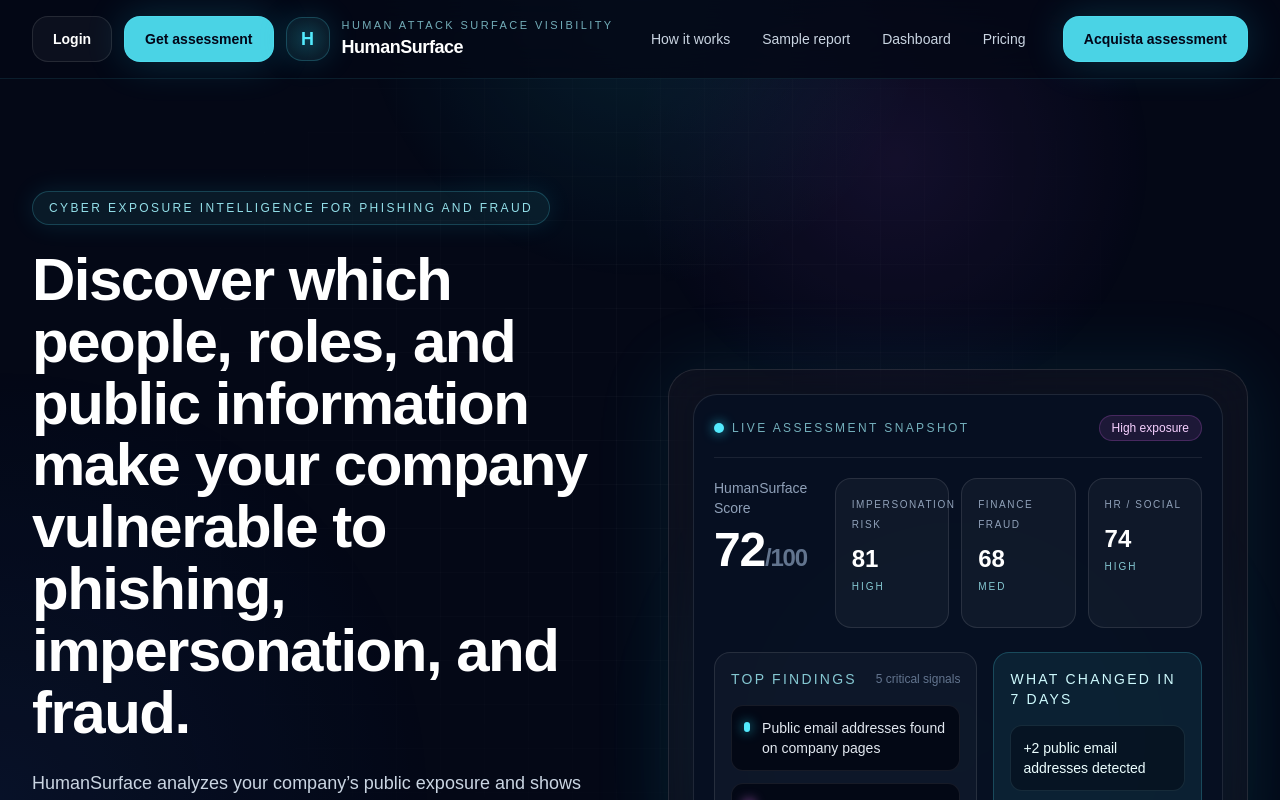
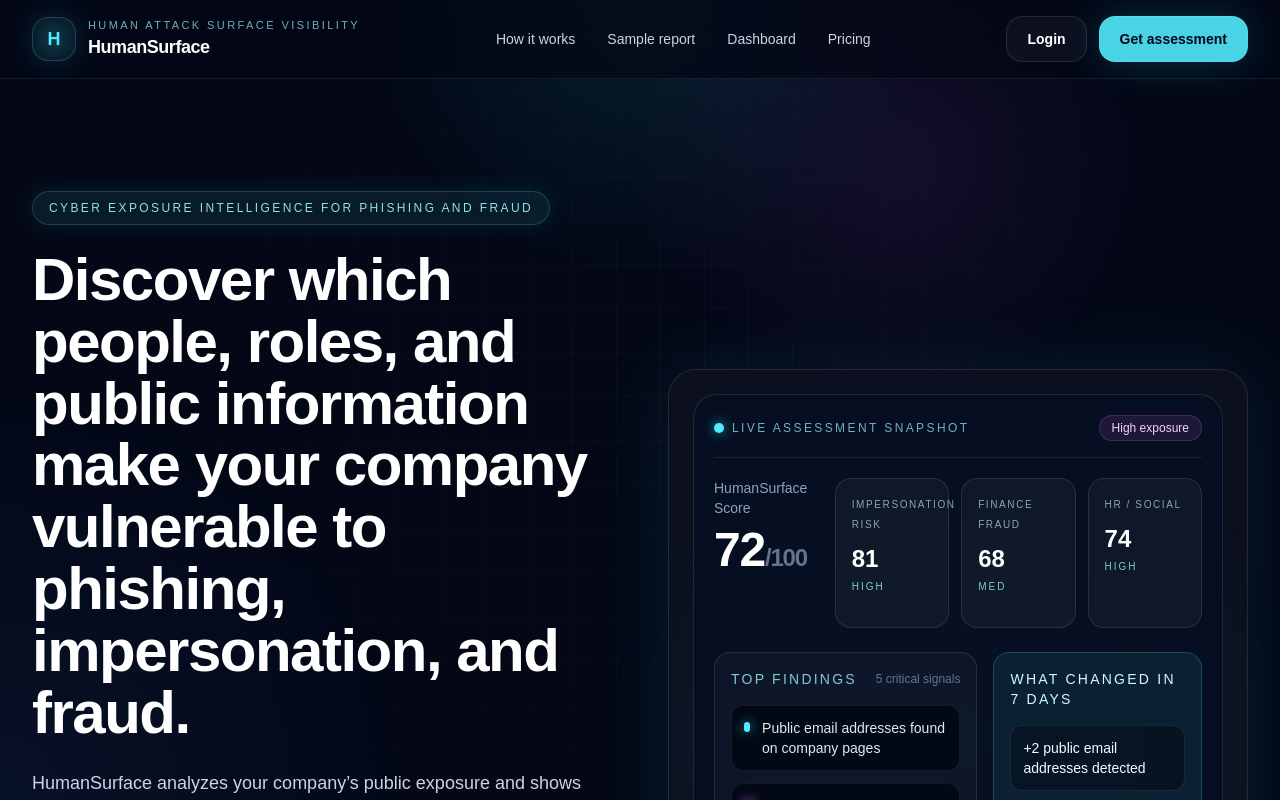
Before and after one commit to enricomaculan-wq/humansurface, a Next.js app: page / in a window 1280 px wide. Shown: the top 800 px of the page. Built offline with nearby package versions, Linux system fonts and the light colour scheme.

Commit message:
Add login placeholder page

```diff
--- a/app/page.tsx
+++ b/app/page.tsx
@@ -631,19 +631,6 @@
       <header className="sticky top-0 z-50 border-b border-cyan-300/10 bg-[#040816]/80 backdrop-blur-xl">
         <div className="mx-auto flex max-w-7xl items-center justify-between px-6 py-4 lg:px-8">
           <div className="flex items-center gap-3">
-            <a
-                href="/login"
-                className="rounded-2xl border border-white/10 bg-white/[0.04] px-5 py-3 text-sm font-semibold text-white transition hover:border-cyan-300/20 hover:bg-cyan-300/[0.08]"
-              >
-                Login
-              </a>
-
-              <a
-                href="/buy"
-                className="rounded-2xl border border-cyan-300/30 bg-cyan-300/90 px-5 py-3 text-sm font-semibold text-slate-950 shadow-[0_0_40px_rgba(34,211,238,0.20)] transition hover:-translate-y-0.5 hover:bg-cyan-200"
-              >
-                Get assessment
-              </a>
             <div className="relative flex h-11 w-11 items-center justify-center rounded-2xl border border-cyan-300/20 bg-cyan-300/10 shadow-[0_0_30px_rgba(34,211,238,0.16)]">
               <div className="absolute inset-0 rounded-2xl bg-[radial-gradient(circle,rgba(34,211,238,0.15),transparent_68%)]" />
               <span className="relative text-lg font-semibold text-cyan-300">H</span>
@@ -671,12 +658,21 @@
             </a>
           </nav>
 
-          <Link
-            href="/buy"
-            className="rounded-2xl border border-cyan-300/30 bg-cyan-300/90 px-5 py-3 text-sm font-semibold text-slate-950 shadow-[0_0_40px_rgba(34,211,238,0.20)] transition hover:-translate-y-0.5 hover:bg-cyan-200"
-          >
-            Acquista assessment
-          </Link>
+          <div className="flex items-center gap-3">
+            <a
+              href="/login"
+              className="rounded-2xl border border-white/10 bg-white/[0.04] px-5 py-3 text-sm font-semibold text-white transition hover:border-cyan-300/20 hover:bg-cyan-300/[0.08]"
+            >
+              Login
+            </a>
+
+            <a
+              href="/buy"
+              className="rounded-2xl border border-cyan-300/30 bg-cyan-300/90 px-5 py-3 text-sm font-semibold text-slate-950 shadow-[0_0_40px_rgba(34,211,238,0.20)] transition hover:-translate-y-0.5 hover:bg-cyan-200"
+            >
+              Get assessment
+            </a>
+          </div>
         </div>
       </header>
 
```
